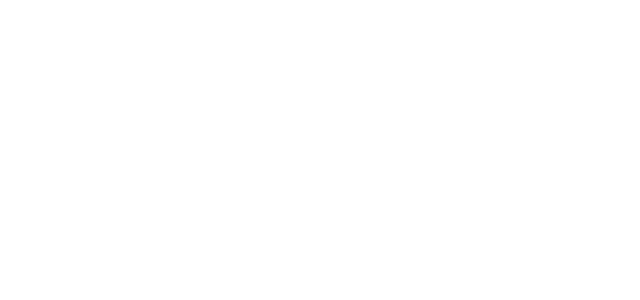
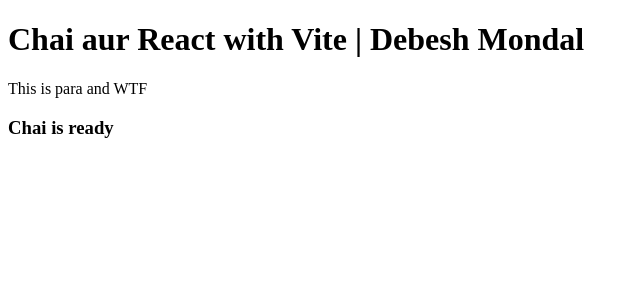
Before and after one commit to DebeshMondal/CHAI-AUR-REACT, a React (Vite) app in the folder 01vitereact/: page / in a window 1280 px wide. Shown: the top 300 px of the page, without its empty margins (0-640 px from the left). Built offline with nearby package versions, Linux system fonts and the light colour scheme.

Commit message:
Add username display in App component and render App in main.jsx

```diff
--- a/01vitereact/src/App.jsx
+++ b/01vitereact/src/App.jsx
@@ -3,10 +3,13 @@
 
 function App() {
 
+const username ="WTF"
+
   return (
     <>
 
     <h1>Chai aur React with Vite | Debesh Mondal</h1>
+    <p>This is para and {username}</p>
     <Chai/>
 
     </>
--- a/01vitereact/src/main.jsx
+++ b/01vitereact/src/main.jsx
@@ -28,6 +28,8 @@
 ReactDOM.createRoot(document.getElementById('root')).render(
 
 
+     App()
+
   // <MyApp />
 
 
```
